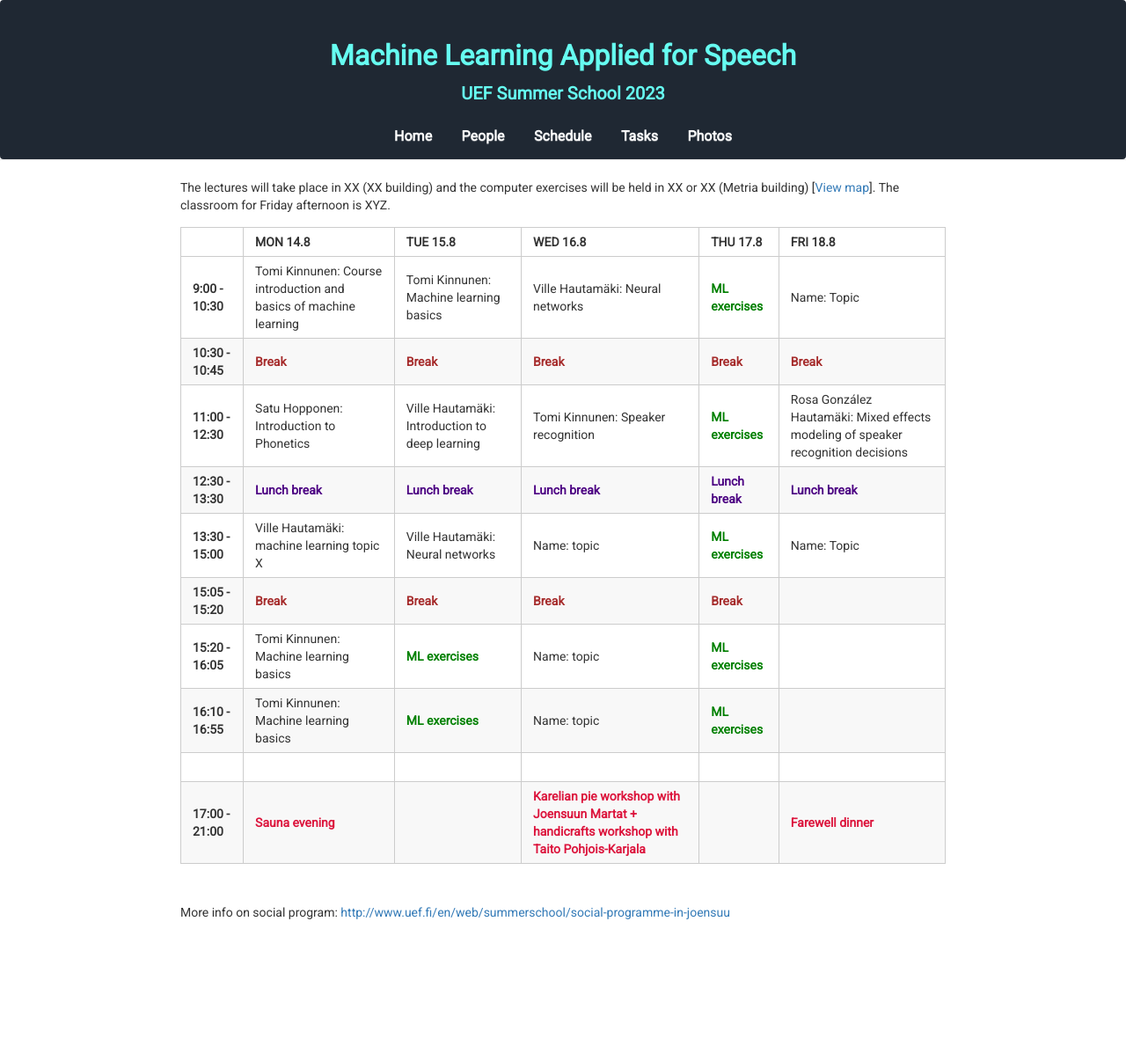
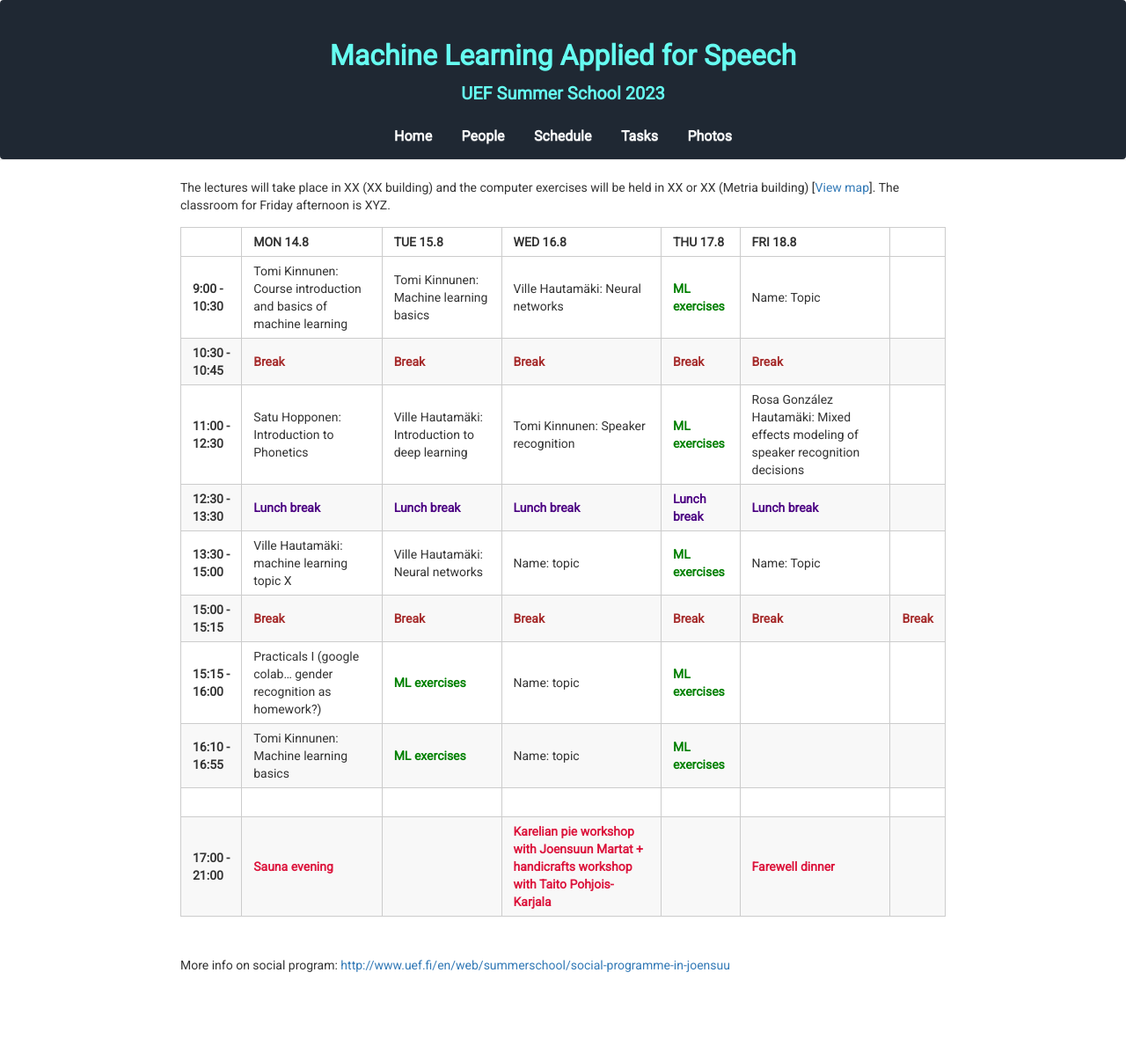
Before and after one commit to vpspeech/summerschool2023, a Jekyll site: the page built from schedule.md, in a window 1280 px wide. Shown: the whole page at 88% size. Built offline with Jekyll 4.4.1, drawn with Linux system fonts in a browser that asks for light colours; nearby versions of some CDN libraries; before the commit the page ends 1137 px from its top, so only the background shows below that.

Commit message:
Update schedule.md

```diff
--- a/schedule.md
+++ b/schedule.md
@@ -12,8 +12,8 @@ The lectures will take place in XX (XX building) and the computer exercises will
 | **11:00 - 12:30** | Satu Hopponen: Introduction to Phonetics           | Ville Hautamäki: Introduction to deep learning                | Tomi Kinnunen: Speaker recognition                     | <span style="color:green">**ML exercises**</span> | Rosa González Hautamäki: Mixed effects modeling of speaker recognition decisions |
 | **12:30 - 13:30** | <span style="color:indigo">**Lunch break**</span> | <span style="color:indigo">**Lunch break**</span>       | <span style="color:indigo">**Lunch break**</span> | <span style="color:indigo">**Lunch break**</span>       | <span style="color:indigo">**Lunch break**</span>   |
 | **13:30 - 15:00** | Ville Hautamäki: machine learning topic X                         | Ville Hautamäki: Neural networks                              | Name: topic                | <span style="color:green">**ML exercises**</span> | Name: Topic |
-| **15:05 - 15:20** | <span style="color:brown">**Break**</span> | <span style="color:brown">**Break**</span>       | <span style="color:brown">**Break**</span> | <span style="color:brown">**Break**</span>       |  |
-| **15:20 - 16:05** | Tomi Kinnunen: Machine learning basics                 | <span style="color:green">**ML exercises**</span> | Name: topic                                               | <span style="color:green">**ML exercises**</span> |   |
+| **15:00 - 15:15** | <span style="color:brown">**Break**</span> | <span style="color:brown">**Break**</span>       | <span style="color:brown">**Break**</span> | <span style="color:brown">**Break**</span>       |   <span style="color:brown">**Break**</span> | <span style="color:brown">**Break**</span>  |
+| **15:15 - 16:00** | Practicals I (google colab… gender recognition as homework?)                 | <span style="color:green">**ML exercises**</span> | Name: topic                                               | <span style="color:green">**ML exercises**</span> |   |
 | **16:10 - 16:55** | Tomi Kinnunen: Machine learning basics                 | <span style="color:green">**ML exercises**</span> | Name: topic                                               | <span style="color:green">**ML exercises**</span> |   |
 |                   |                                                   |                                                         |                                                   |                                                         |                                                   |
 | **17:00 - 21:00**  | <span style="color:crimson">**Sauna evening**</span>          |                                                         | <span style="color:crimson">**Karelian pie workshop with Joensuun Martat + handicrafts workshop with Taito Pohjois-Karjala**</span>                                                                        |                                                   |                 <span style="color:crimson">**Farewell dinner**                                  |
```
